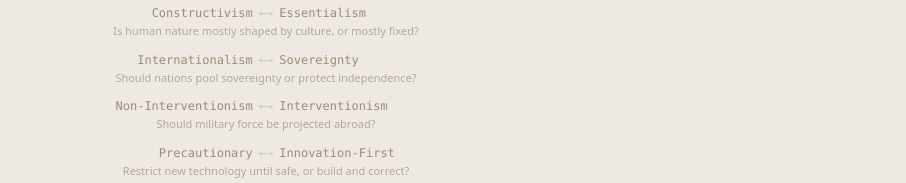
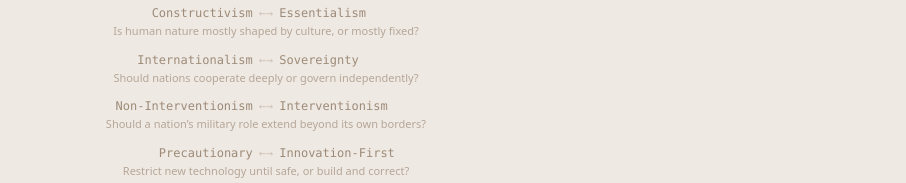
Before and after one commit to WrongerSandwich/governance-compass, a Next.js app: page / in a window 1280 px wide. Shown: the part 1155-1338 px from the top of the page, without its empty margins (374-1280 px from the left). Built offline with nearby package versions, Linux system fonts and the light colour scheme; no server answers.

Commit message:
fix: update Axis 10 and 11 taglines per editorial feedback

```diff
--- a/src/data/axes.ts
+++ b/src/data/axes.ts
@@ -109,7 +109,7 @@ export const axes: AxisData[] = [
     name: "International Engagement",
     poleALabel: "Internationalism",
     poleBLabel: "Sovereignty",
-    tagline: "Should nations pool sovereignty or protect independence?",
+    tagline: "Should nations cooperate deeply or govern independently?",
     domain: "The State in the World",
     domainOrder: 1,
     order: 10,
@@ -119,7 +119,7 @@ export const axes: AxisData[] = [
     name: "Military Policy",
     poleALabel: "Non-Interventionism",
     poleBLabel: "Interventionism",
-    tagline: "Should military force be projected abroad?",
+    tagline: "Should a nation\u2019s military role extend beyond its own borders?",
     domain: "The State in the World",
     domainOrder: 2,
     order: 11,
```
Also changed, not shown: 1 other file (tests, documents, lock files or other folders).
